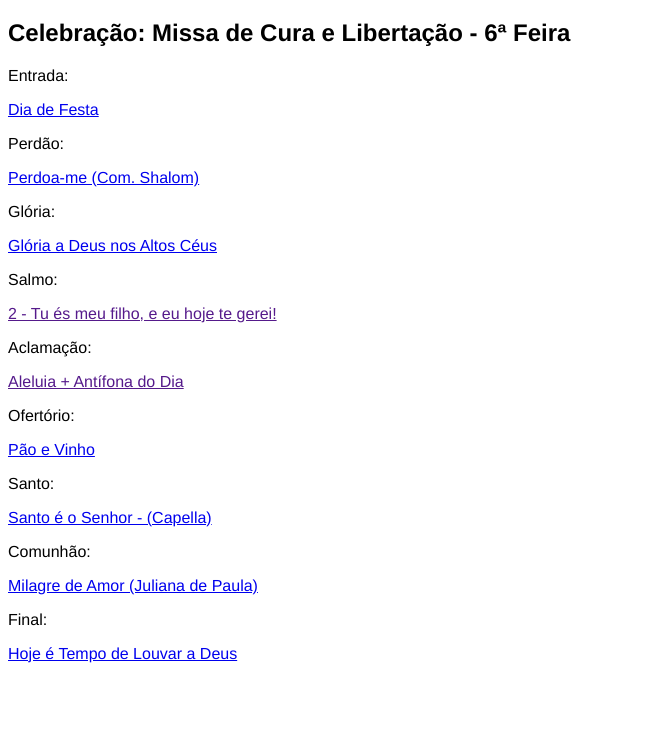
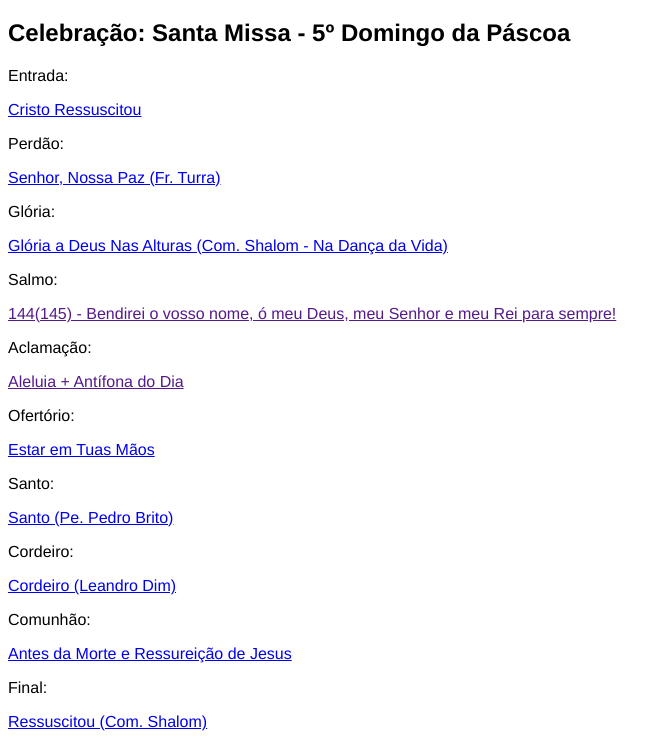
Before and after one commit to Leandro-bldz/repertorio-missa, a plain HTML site: page index.html in a window 1280 px wide. Shown: the part 61-800 px from the top of the page, without its empty margins (0-672 px from the left). Drawn offline with Linux system fonts and the light colour scheme.

Commit message:
Atualizando links
Atualizando cantos e links da missa

```diff
--- a/index.html
+++ b/index.html
@@ -9,18 +9,30 @@
 </head>
 <body>
 	<h1>Repertório de Serviço na Santa Missa</h1>
-	<h2>Celebração: Missa de Cura e Libertação - 6ª Feira</h2>
-	<p>Entrada: </p><a href="https://musicasparamissa.com.br/musica/dia-de-festa/" target="_blank">Dia de Festa</a>
-	<p>Perdão:</p><a href="https://www.cifraclub.com.br/comunidade-catolica-shalom/perdoa-me/" target="_blank">Perdoa-me (Com. Shalom)</a>
-	<p>Glória: </p><a href="https://musicasparamissa.com.br/musica/gloria-a-deus-ls/" target="_blank">Glória a Deus nos Altos Céus</a>
-	<p>Salmo: </p><a href="" target="_blank">2 - Tu és meu filho, e eu hoje te gerei!</a>
-	<p>Aclamação: </p><a href="">Aleluia + Antífona do Dia</a>
-	<p>Ofertório: </p><a href="https://musicasparamissa.com.br/musica/pao-e-vinho/" target="_blank">Pão e Vinho</a>
-	<p>Santo: </p><a href="https://musicasparamissa.com.br/musica/santo-santo-santo-e-o-senhor-2/" target="_blank">Santo é o Senhor - (Capella)</a>
-	<p>Comunhão: </p><a href="https://www.cifraclub.com.br/juliana-de-paula/milagre-de-amor/" target="_blank">Milagre de Amor (Juliana de Paula)</a>
+	<h2>Celebração: Santa Missa - 5º Domingo da Páscoa</h2>
+	<p>Entrada: </p>
+	<a href="https://musicasparamissa.com.br/musica/cristo-ressuscitou-aleluia/" target="_blank">Cristo Ressuscitou</a>
+	<p>Perdão:</p>
+	<a href="https://musicasparamissa.com.br/musica/senhor-nossa-paz-frei-turra/" target="_blank">Senhor, Nossa Paz (Fr. Turra)</a>
+	<p>Glória: </p>
+	<a href="https://musicasparamissa.com.br/musica/oh-oh-gloria-shalom/" target="_blank">Glória a Deus Nas Alturas (Com. Shalom - Na Dança da Vida)</a>
+	<p>Salmo: </p>
+	<a href="" target="_blank">144(145) - Bendirei o vosso nome, ó meu Deus, meu Senhor e meu Rei para sempre!</a>
+	<p>Aclamação: </p>
+	<a href="">Aleluia + Antífona do Dia</a>
+	<p>Ofertório: </p>
+	<a href="https://musicasparamissa.com.br/musica/estar-em-tuas-maos/" target="_blank">Estar em Tuas Mãos</a>
+	<p>Santo: </p>
+	<a href="https://musicasparamissa.com.br/musica/santo-padre-pedro-brito-guimaraes/" target="_blank">Santo (Pe. Pedro Brito)</a>
+	<p>Cordeiro: </p>
+	<a href="https://musicasparamissa.com.br/musica/cordeiro-de-deus-leandro-dim/" target="_blank">Cordeiro (Leandro Dim)</a>
+	<p>Comunhão: </p>
+	<a href="https://musicasparamissa.com.br/musica/antes-da-morte-e-ressurreicao-de-jesus/" target="_blank">Antes da Morte e Ressureição de Jesus</a>
 	<!--
-	<p>Aspersão (se houver): </p><a href="https://musicasparamissa.com.br/musica/hino-a-sao-jose/" target="_blank">Hoje a Teus Pés</a>
+	<p>Aspersão (se houver): </p>
+	<a href="" target="_blank"></a>
 	-->
-	<p>Final: </p><a href="https://musicasparamissa.com.br/musica/hoje-e-tempo-de-louvar/" target="_blank">Hoje é Tempo de Louvar a Deus</a>
+	<p>Final: </p>
+	<a href="https://musicasparamissa.com.br/musica/ressuscitou-2/" target="_blank">Ressuscitou (Com. Shalom)</a>
 </body>
 </html>
```
